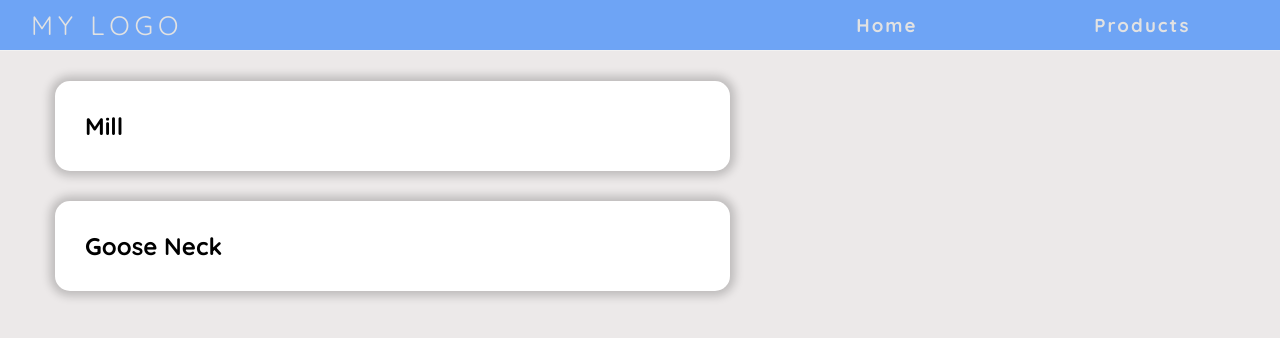
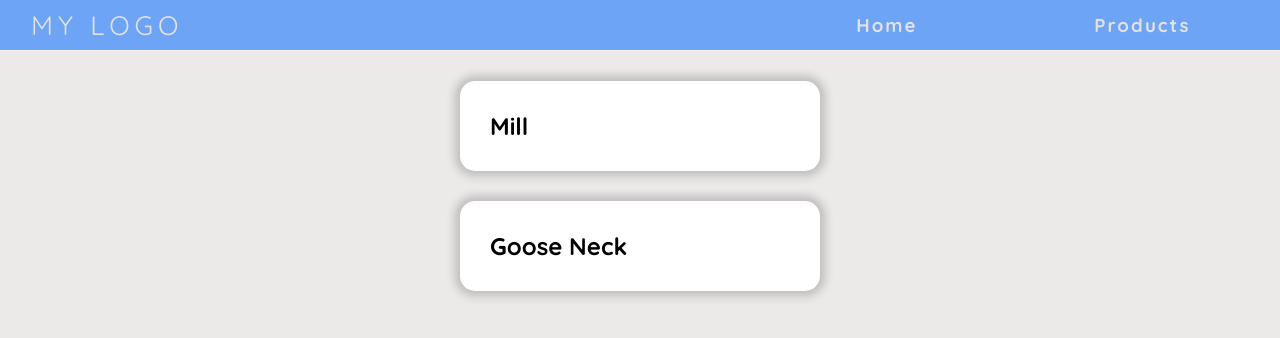
Before and after one commit to jf-eng/react-sample-website, a React (Create React App) app: page /products in a window 1280 px wide. Shown: the top 338 px of the page. Built offline with nearby package versions, Linux system fonts and the light colour scheme.

Commit message:
center login card

```diff
--- a/src/index.css
+++ b/src/index.css
@@ -22,12 +22,9 @@ code {
   margin: 0px;
 }
 
-.container {
-  margin: 25px;
-}
-
 .navbar {
   padding: 1px;
+  margin-bottom:30px;
   display: flex;
   align-items: center;
   font-family: "Poppins", sans-serif;
@@ -145,8 +142,9 @@ code {
 
 /* Login Form Card */
 .card {
-  margin: 30px;
-  width: 50%;
+  margin: auto;
+  margin-bottom:30px;
+  max-width: 300px;
   border-radius: 15px;
   padding: 30px;
   box-shadow: 0px 0px 10px 5px rgba(0, 0, 0, 0.2);
```
